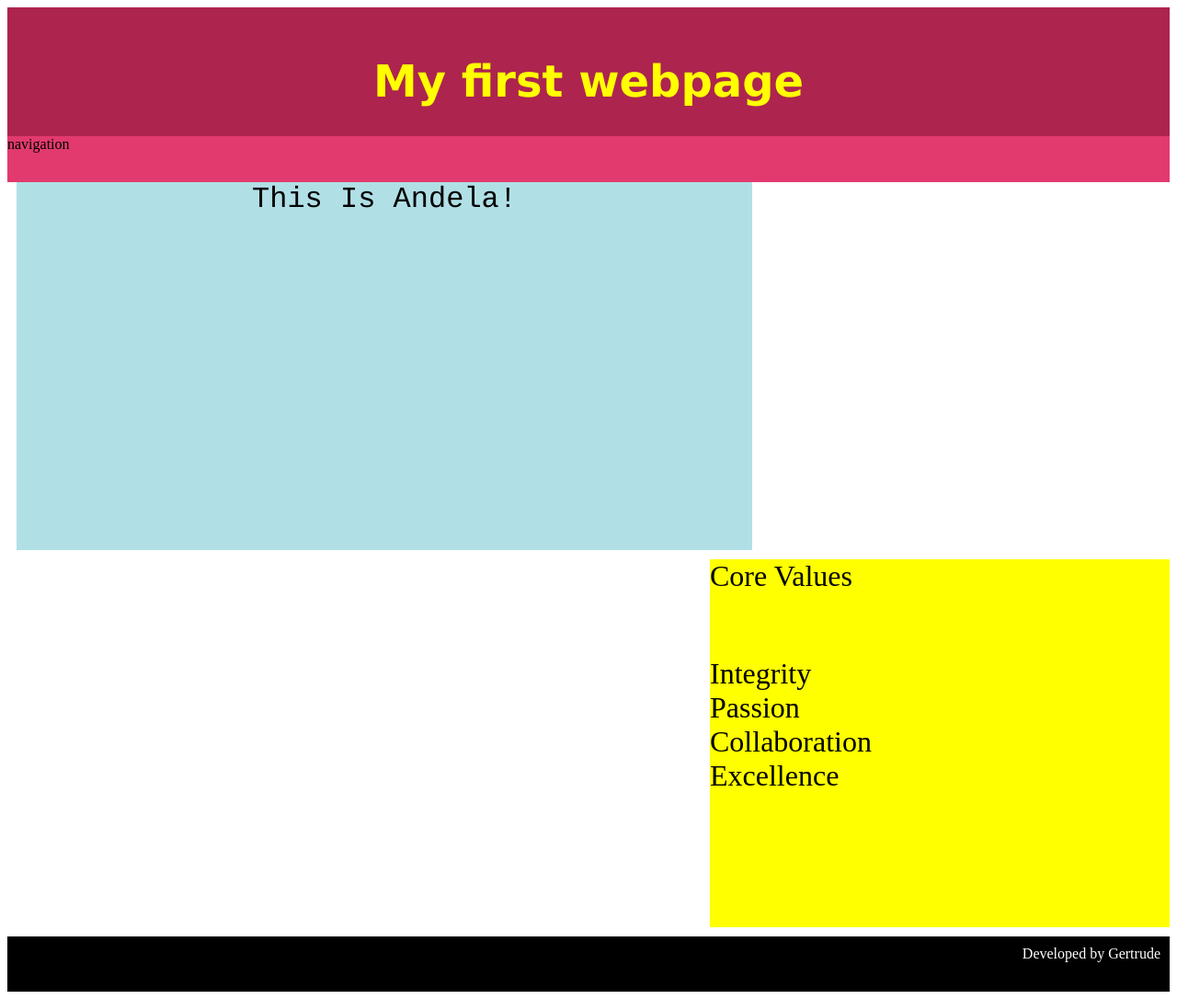
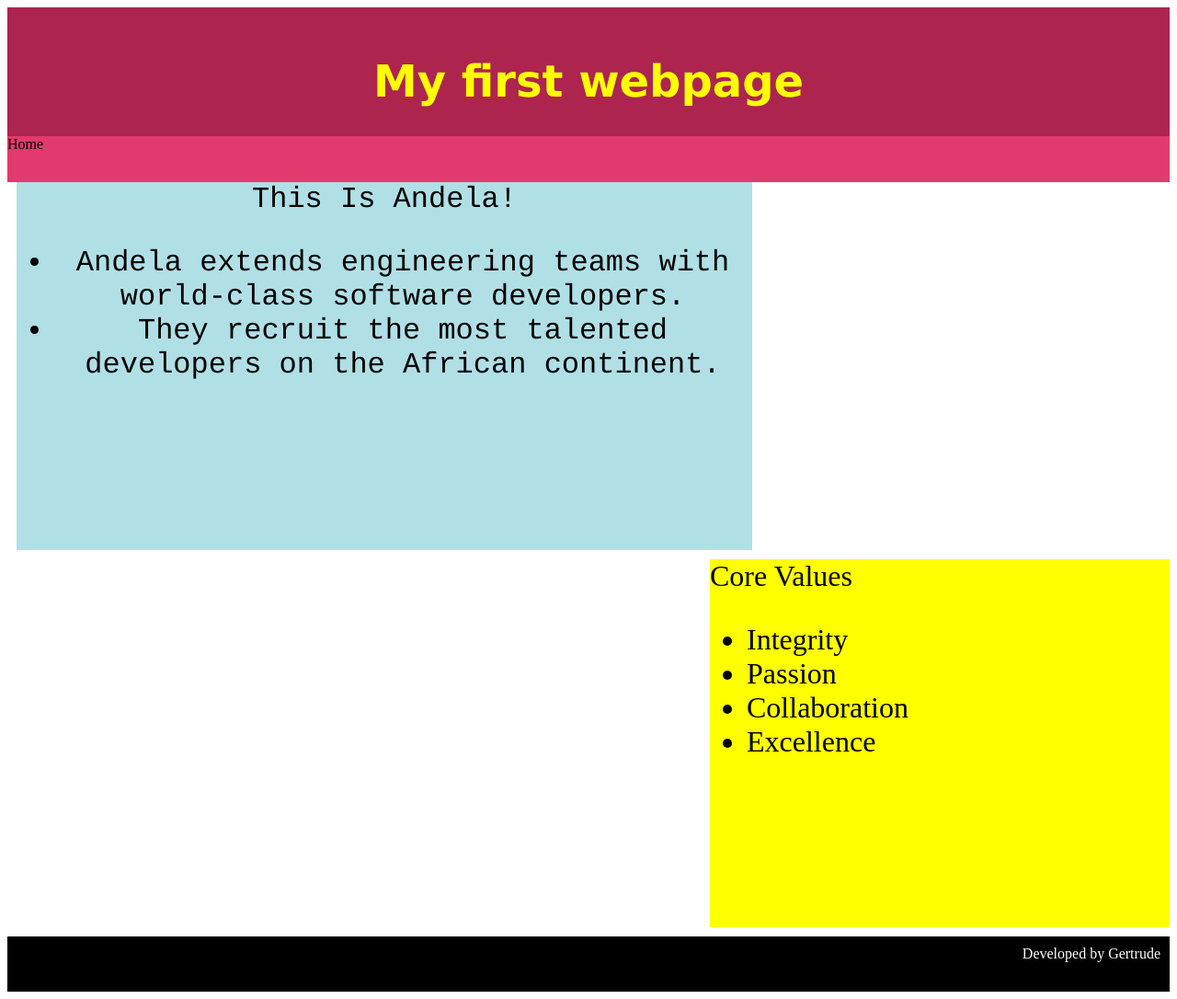
Before and after one commit to ArchieKe/webpage, a plain HTML site: page index.html in a window 1280 px wide. Shown: the whole page at 92% size. Drawn offline with Linux system fonts and the light colour scheme.

Commit message:
Update index.html

```diff
--- a/index.html
+++ b/index.html
@@ -9,19 +9,23 @@
 				<h1>My first webpage</h1>
 			</div>
 			<div class="navigation">
-				navigation
+				Home
 			</div>
 			<div class="content">
 				This Is Andela!
+				<ul>
+					<li>Andela extends engineering teams with world-class software developers.</li>
+					<li>They recruit the most talented developers on the African continent.</li>
+				</ul>
 			</div>
 			<div class="sidebar">
 				Core Values
-				<p>
-				  <br>Integrity
-				  <br>Passion
-				  <br>Collaboration
-				  <br>Excellence
-				</p>
+				<ul>
+				  <li>Integrity</li>
+				  <li>Passion</li>
+				  <li>Collaboration</li>
+				  <li>Excellence</li>
+				</ul>
 			</div>
 			<div class="footer">
 				Developed by Gertrude
```
